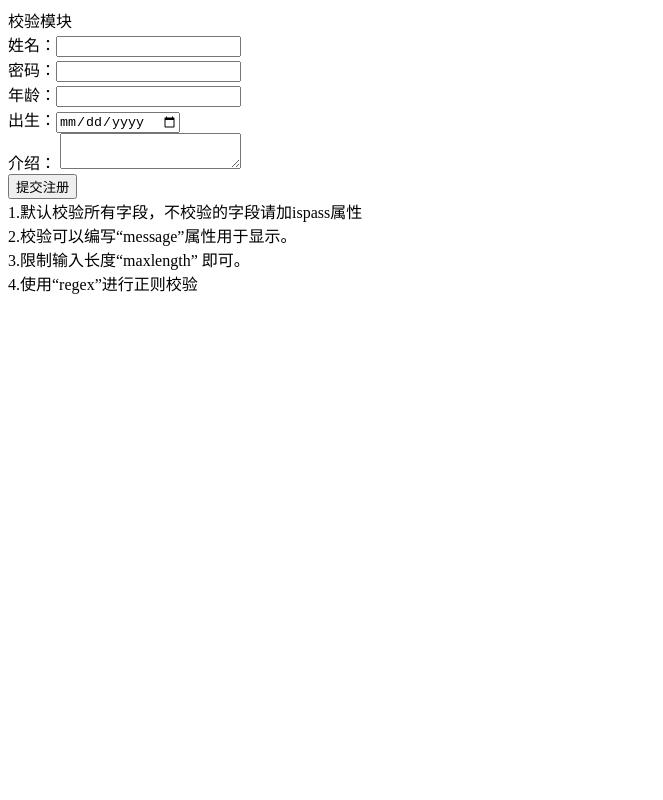
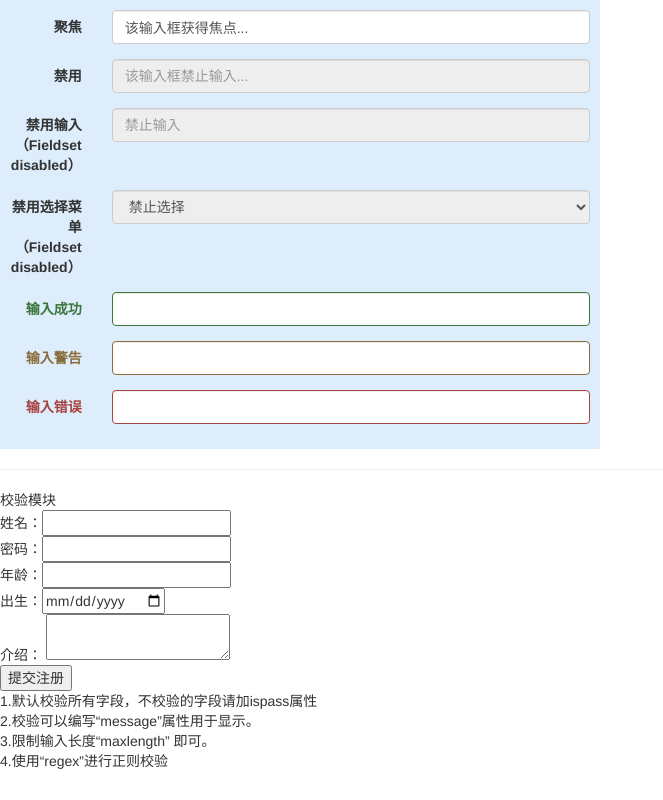
Before and after one commit to qt-otenki/XBaseAdmin, a plain HTML site: page iframe-validation.html in a window 1280 px wide. Shown: the whole page, without its empty margins (0-663 px from the left). Drawn offline with Linux system fonts and the light colour scheme.

Commit message:
优化样式

```diff
--- a/iframe-validation.html
+++ b/iframe-validation.html
@@ -7,13 +7,69 @@
   <meta name="Keywords" content="">
   <meta name="Description" content="">
   <script src="style/js/jquery-3.2.1.min.js"></script>
+  <script src="style/js/bootstrap.min.js"></script>
   <script src="style/js/dialog-plus.js"></script>
   <script src="style/js/child.js"></script>
   <script src="style/js/validation.js"></script>
+  <link rel="stylesheet" href="style/css/bootstrap.min.css" />
+<link rel="stylesheet" href="style/css/formPanel.css" />
 
   <title></title>
  </head>
  <body>
+
+ 	<div class="formPanel">
+	 	<form class="form-horizontal" role="form">
+		  <div class="form-group">
+		    <label class="col-sm-2 control-label">聚焦</label>
+		    <div class="col-sm-10">
+		      <input class="form-control" id="focusedInput" type="text" value="该输入框获得焦点...">
+		    </div>
+		  </div>
+		  <div class="form-group">
+		    <label for="inputPassword" class="col-sm-2 control-label">禁用</label>
+		    <div class="col-sm-10">
+		      <input class="form-control" id="disabledInput" type="text" placeholder="该输入框禁止输入..." disabled>
+		    </div>
+		  </div>
+		  <fieldset disabled>
+		    <div class="form-group">
+		      <label for="disabledTextInput" class="col-sm-2 control-label">禁用输入（Fieldset disabled）</label>
+		      <div class="col-sm-10">
+		        <input type="text" id="disabledTextInput" class="form-control" placeholder="禁止输入">
+		      </div>
+		    </div>
+		    <div class="form-group">
+		      <label for="disabledSelect" class="col-sm-2 control-label">禁用选择菜单（Fieldset disabled）</label>
+		      <div class="col-sm-10">
+		        <select id="disabledSelect" class="form-control">
+		          <option>禁止选择</option>
+		        </select>
+		      </div>
+		    </div>
+		  </fieldset>
+		  <div class="form-group has-success">
+		    <label class="col-sm-2 control-label" for="inputSuccess">输入成功</label>
+		    <div class="col-sm-10">
+		      <input type="text" class="form-control" id="inputSuccess">
+		    </div>
+		  </div>
+		  <div class="form-group has-warning">
+		    <label class="col-sm-2 control-label" for="inputWarning">输入警告</label>
+		    <div class="col-sm-10">
+		      <input type="text" class="form-control" id="inputWarning">
+		    </div>
+		  </div>
+		  <div class="form-group has-error">
+		    <label class="col-sm-2 control-label" for="inputError">输入错误</label>
+		    <div class="col-sm-10">
+		      <input type="text" class="form-control" id="inputError">
+		    </div>
+		  </div>
+		</form>
+ 	</div>
+ 	<div></div>
+ 	<hr />
 	校验模块
 	<form id="form" action="data.php" onsubmit="return validation('form',false,fun);">
 		姓名：<input type="text" name="username" regex="^\d{1}$" maxlength=5 message="请输入正确的姓名" /><br />
--- a/style/css/admin.css
+++ b/style/css/admin.css
@@ -190,7 +190,6 @@ html,body{padding:0px;margin:0px;overflow-x: hidden; overflow-y: hidden;}
 	height:500px;
 	border:none;
 	overflow:scroll;
-	padding-left: 10px;
 }
 
 #iframe_refresh{
--- /dev/null
+++ b/style/css/formPanel.css
@@ -0,0 +1,5 @@
+.formPanel{
+	width:600px;
+	background: #DDEDFB;
+	padding: 10px;
+}
```
